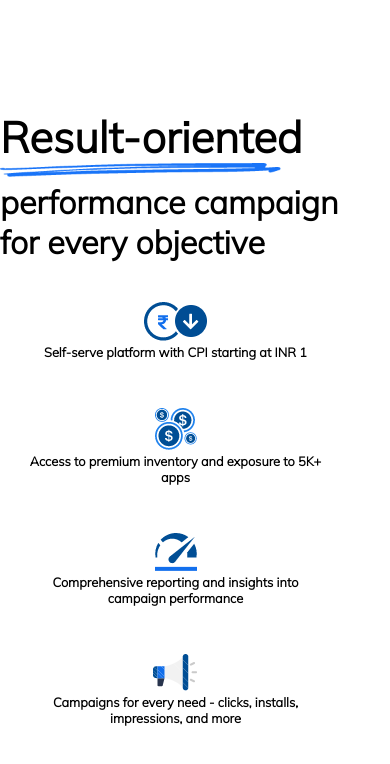
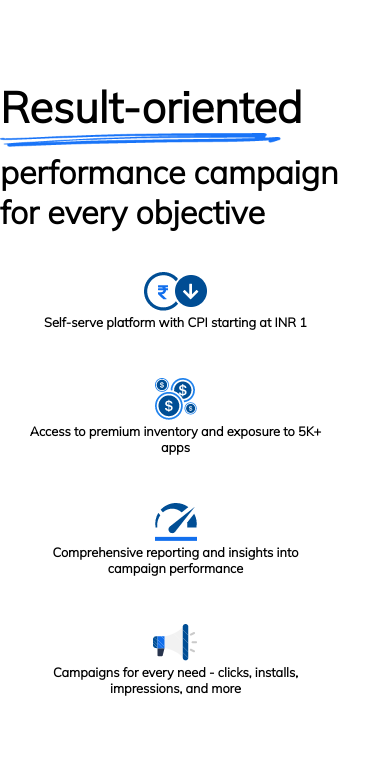
Before and after one commit to omseervi098/GamingGreed_task, a Next.js app: page /components/Vision in a window 390 px wide. Shown: the top 764 px of the page. Built offline with nearby package versions, Linux system fonts and the light colour scheme.

Commit message:
modified:   pages/components/Partners.js 	modified:   styles/globals.css

```diff
--- a/styles/globals.css
+++ b/styles/globals.css
@@ -375,7 +375,7 @@ footer{
     padding-bottom: 30px;
   }
   .vision{
-    margin-top: 100px;
+    margin-top: 70px;
     width: 90%;
     height: 100%;
     padding-left: 0 !important;
```
Also changed, not shown: pages/components/Partners.js (+1 -1 lines).
